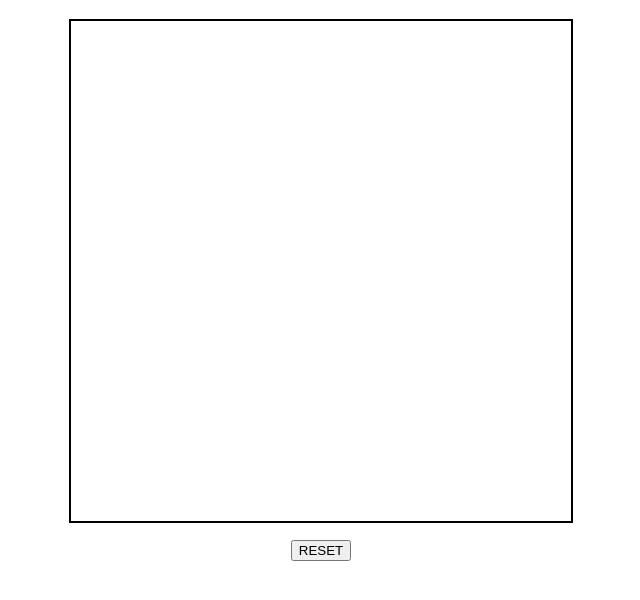
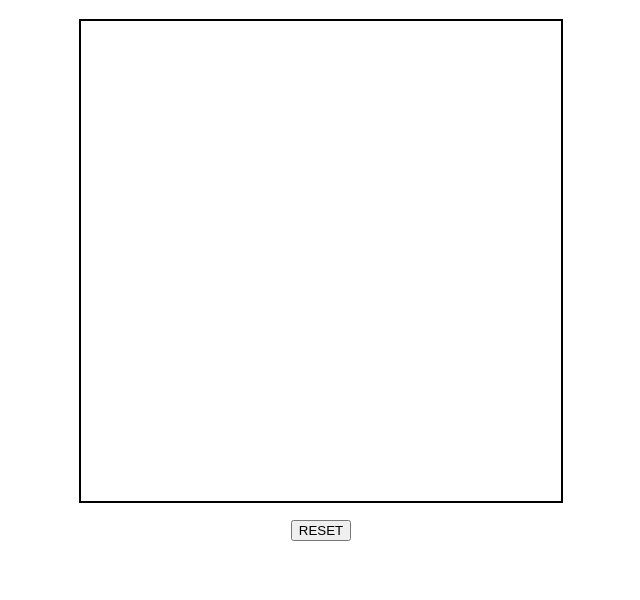
Before and after one commit to mpieciak18/etch-a-sketch, a plain HTML site: page index.html in a window 1280 px wide. Shown: the part 64-664 px from the top of the page, without its empty margins (319-959 px from the left). Drawn offline with Linux system fonts and the light colour scheme.

Commit message:
update grid dimensions

```diff
--- a/scripts.js
+++ b/scripts.js
@@ -35,12 +35,11 @@ function chooseTouchOrHover() {
         for (i = 0; i < etchBoxes.length; i++) {
             etchBoxes[i].addEventListener('mouseover', colorBox);
         };
-        etchGrid.setAttribute('style', 'height: 500px; width: 500px;');
+        etchGrid.setAttribute('style', 'height: 480px; width: 480px;');
     };
 };
 function colorBox(event) {
     let selectedBox = event.target;
-    console.log(event.target);
     let randomRgbValues = selectRandomRgb();
     let randomColor = 'rgb(' + randomRgbValues + ')';
     selectedBox.style.backgroundColor = randomColor;
--- a/styles.css
+++ b/styles.css
@@ -2,7 +2,7 @@
 html, body {
     margin: 0;
     height: 100%;
-    /* overflow: hidden */
+    overflow: hidden
 }
 #header {
     text-align: center;
```
